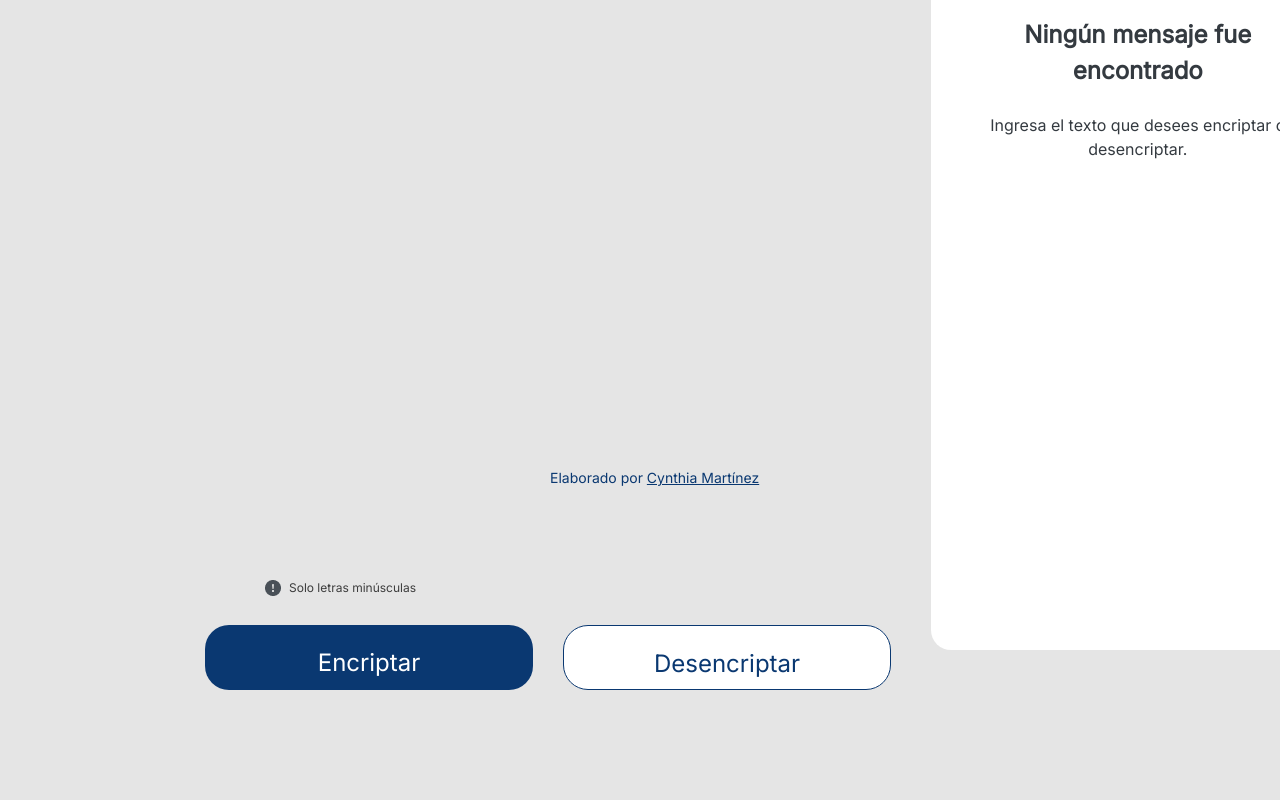
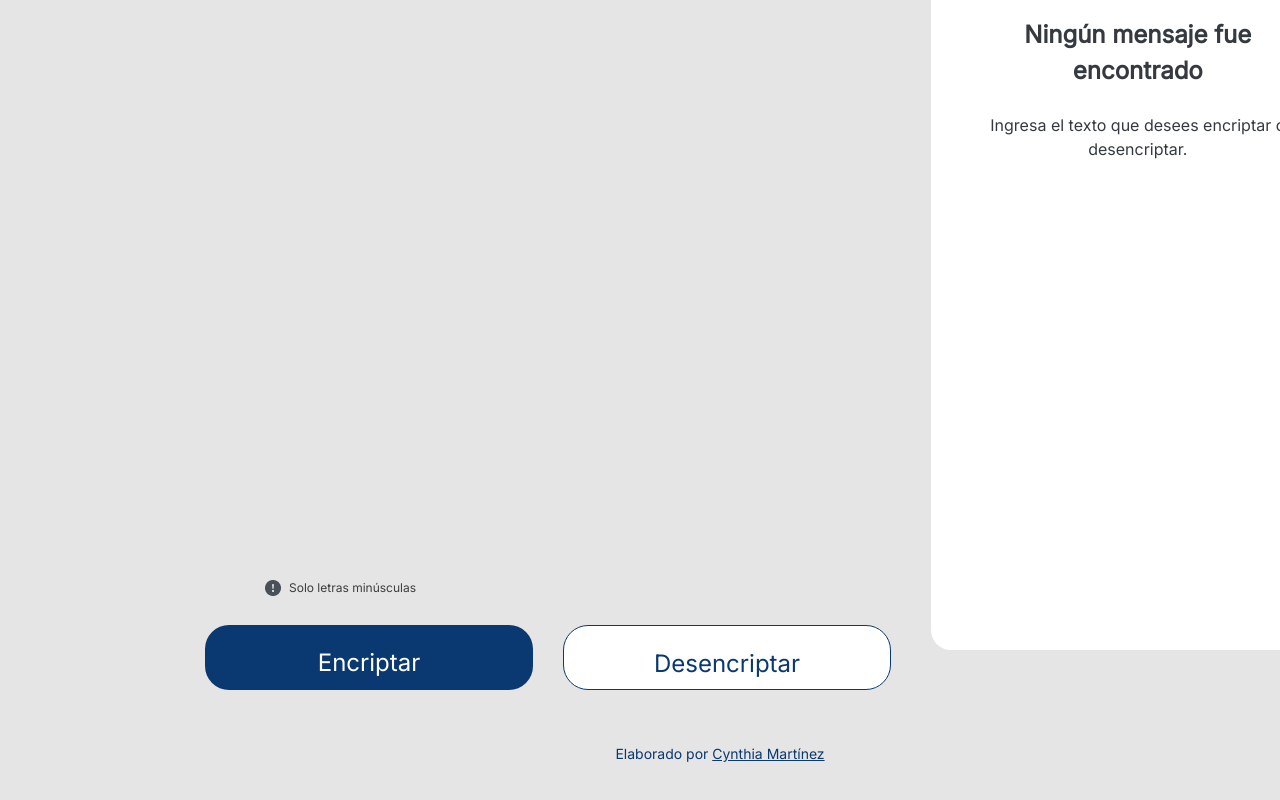
Before and after one commit to Cynthia732/Encriptador, a plain HTML site: page index.html in a window 1280 px wide. Shown: the part 606-1406 px from the top of the page. Before the commit the page ends 1296 px from the top, so only its background shows below. Drawn offline with nearby package versions, Linux system fonts and the light colour scheme.

Commit message:
se modifico el footer en tamaños responsive

```diff
--- a/style.css
+++ b/style.css
@@ -256,8 +256,8 @@ body {
 }
 
 .footer{
- margin-top: auto;
- margin-left: 550px;
+  padding: 20px;
+  text-align: center;
 }
 
 .footer-autor{
@@ -339,6 +339,10 @@ body {
   #textoResultado {
     width: 10rem;
     word-wrap: break-word;
+  }
+
+  .footer {
+    margin-top: 8rem;
   }
 }
 
```
